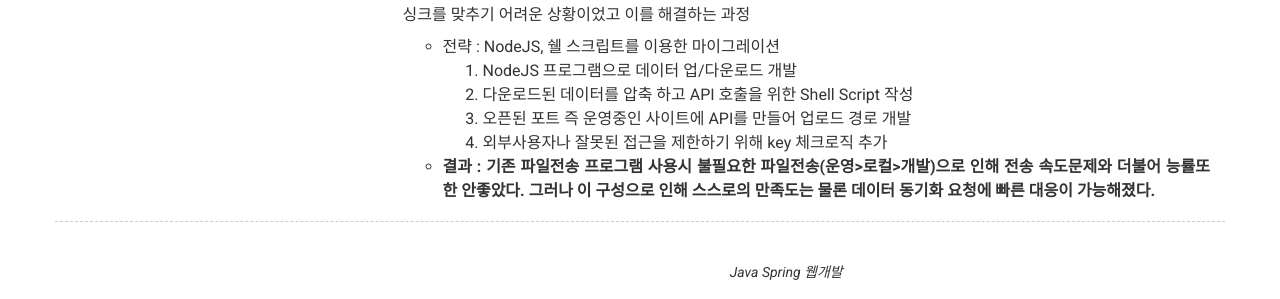
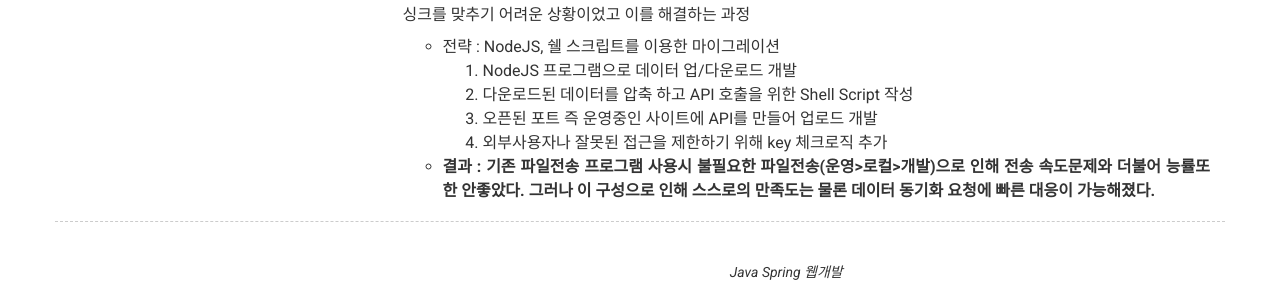
Before and after one commit to sihyeonleee/sihyeonleee.github.io, a Jekyll site: the page built from index.md, in a window 1280 px wide and 900 px high, scrolled down 1373 px. Shown: the part 151-450 px from the top of the window. Built offline with Jekyll 4.4.1, drawn with Linux system fonts in a browser that asks for light colours; nearby versions of some CDN libraries.

Commit message:
no message

```diff
--- a/_config.yml
+++ b/_config.yml
@@ -136,7 +136,7 @@ content:
             - 전략 : NodeJS, 쉘 스크립트를 이용한 마이그레이션
               1. NodeJS 프로그램으로 데이터 업/다운로드 개발
               2. 다운로드된 데이터를 압축 하고 API 호출을 위한 Shell Script 작성
-              3. 오픈된 포트 즉 운영중인 사이트에 API를 만들어 업로드 경로 개발
+              3. 오픈된 포트 즉 운영중인 사이트에 API를 만들어 업로드 개발
               4. 외부사용자나 잘못된 접근을 제한하기 위해 key 체크로직 추가
             - **결과 : 기존 파일전송 프로그램 사용시 불필요한 파일전송(운영>로컬>개발)으로 인해
               전송 속도문제와 더불어 능률또한 안좋았다. 그러나 이 구성으로 인해 스스로의 만족도는
```
